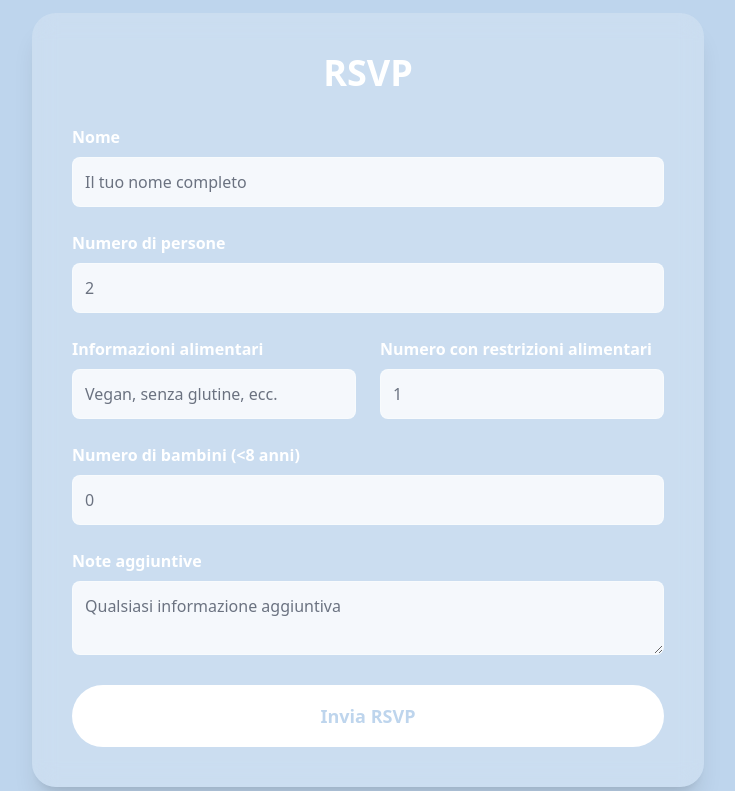
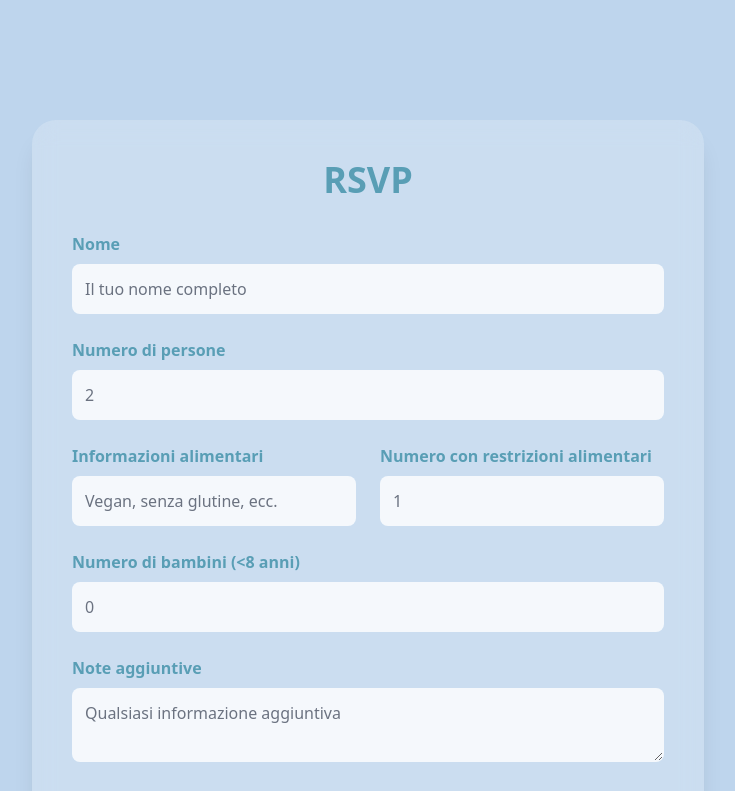
Before and after one commit to AlexFrancescon2/wedding-site, a React (Vite) app: page / in a window 1280 px wide. Shown: the part 880-1671 px from the top of the page, without its empty margins (272-1007 px from the left). Built offline with nearby package versions, Linux system fonts and the light colour scheme.

Commit message:
form layout

```diff
--- a/src/components/Form.tsx
+++ b/src/components/Form.tsx
@@ -44,21 +44,29 @@ export const Form = () => {
   };
 
   return (
-    <div className="relative h-[120vh] w-screen overflow-hidden bg-primary clip-trapezoid-both flex items-center justify-center">
-      <div id="rsvp-form" className="absolute top-[50px]" />
-
+    <div className="relative min-h-[120vh] w-screen overflow-hidden bg-primary clip-trapezoid-both flex items-center justify-center ">
+      <div id="rsvp-form" className="absolute top-[60px]" />
       <form
         onSubmit={handleSubmit(onSubmit)}
-        className="bg-white/20 backdrop-blur-md p-10 rounded-3xl max-w-2xl w-full text-black shadow-xl"
+        className="bg-white/20 backdrop-blur-md p-10 rounded-3xl max-w-2xl w-full text-black shadow-xl my-[200px]"
       >
-        <h2 className="text-4xl font-bold mb-8 text-center text-white">RSVP</h2>
+        <h2 className="text-4xl font-bold mb-8 text-center text-primarydark">
+          RSVP
+        </h2>
 
         {/* Name */}
         <div className="mb-6">
-          <label className="block mb-2 font-semibold text-white">Nome</label>
+          <label className="block mb-2 font-semibold text-primarydark">
+            Nome
+          </label>
           <input
             {...register("name", { required: "Inserisci il tuo nome" })}
-            className="w-full p-3 rounded-lg bg-white/80 text-black placeholder-gray-500 border border-white/30 focus:border-primary focus:ring focus:ring-primary/30 transition"
+            className="
+    w-full p-3 rounded-lg bg-white/80 text-black placeholder-gray-500
+    border border-transparent
+    focus:border-primarydark focus:outline-none
+    transition
+  "
             placeholder="Il tuo nome completo"
           />
           {errors.name && (
@@ -68,7 +76,7 @@ export const Form = () => {
 
         {/* Number of people */}
         <div className="mb-6">
-          <label className="block mb-2 font-semibold text-white">
+          <label className="block mb-2 font-semibold text-primarydark">
             Numero di persone
           </label>
           <input
@@ -77,7 +85,9 @@ export const Form = () => {
               required: "Indica il numero di persone",
               min: { value: 1, message: "Almeno 1 persona" },
             })}
-            className="w-full p-3 rounded-lg bg-white/80 text-black placeholder-gray-500 border border-white/30 focus:border-primary focus:ring focus:ring-primary/30 transition"
+            className="w-full p-3 rounded-lg bg-white/80 text-black placeholder-gray-500     border border-transparent
+    focus:border-primarydark focus:outline-none
+    transition"
             placeholder="2"
           />
           {errors.people && (
@@ -88,24 +98,28 @@ export const Form = () => {
         {/* Two fields side by side: Dietary info + number of people with dietary restrictions */}
         <div className="grid grid-cols-1 md:grid-cols-2 gap-6 mb-6">
           <div>
-            <label className="block mb-2 font-semibold text-white">
+            <label className="block mb-2 font-semibold text-primarydark">
               Informazioni alimentari
             </label>
             <input
               {...register("dietary")}
-              className="w-full p-3 rounded-lg bg-white/80 text-black placeholder-gray-500 border border-white/30 focus:border-primary focus:ring focus:ring-primary/30 transition"
+              className="w-full p-3 rounded-lg bg-white/80 text-black placeholder-gray-500     border border-transparent
+    focus:border-primarydark focus:outline-none
+    transition"
               placeholder="Vegan, senza glutine, ecc."
             />
           </div>
 
           <div>
-            <label className="block mb-2 font-semibold text-white">
+            <label className="block mb-2 font-semibold text-primarydark">
               Numero con restrizioni alimentari
             </label>
             <input
               type="number"
               {...register("dietaryCount")}
-              className="w-full p-3 rounded-lg bg-white/80 text-black placeholder-gray-500 border border-white/30 focus:border-primary focus:ring focus:ring-primary/30 transition"
+              className="w-full p-3 rounded-lg bg-white/80 text-black placeholder-gray-500     border border-transparent
+    focus:border-primarydark focus:outline-none
+    transition"
               placeholder="1"
             />
           </div>
@@ -113,25 +127,29 @@ export const Form = () => {
 
         {/* Number of kids */}
         <div className="mb-6">
-          <label className="block mb-2 font-semibold text-white">
+          <label className="block mb-2 font-semibold text-primarydark">
             Numero di bambini (&lt;8 anni)
           </label>
           <input
             type="number"
             {...register("kids")}
-            className="w-full p-3 rounded-lg bg-white/80 text-black placeholder-gray-500 border border-white/30 focus:border-primary focus:ring focus:ring-primary/30 transition"
+            className="w-full p-3 rounded-lg bg-white/80 text-black placeholder-gray-500     border border-transparent
+    focus:border-primarydark focus:outline-none
+    transition"
             placeholder="0"
           />
         </div>
 
         {/* Additional notes */}
         <div className="mb-6">
-          <label className="block mb-2 font-semibold text-white">
+          <label className="block mb-2 font-semibold text-primarydark">
             Note aggiuntive
           </label>
           <textarea
             {...register("notes")}
-            className="w-full p-3 rounded-lg bg-white/80 text-black placeholder-gray-500 border border-white/30 focus:border-primary focus:ring focus:ring-primary/30 transition"
+            className="w-full p-3 rounded-lg bg-white/80 text-black placeholder-gray-500     border border-transparent
+    focus:border-primarydark focus:outline-none
+    transition"
             placeholder="Qualsiasi informazione aggiuntiva"
           />
         </div>
@@ -140,7 +158,7 @@ export const Form = () => {
         <button
           type="submit"
           disabled={isSubmitting}
-          className="w-full py-4 bg-white text-primary font-semibold rounded-full hover:bg-white/90 transition text-lg"
+          className="w-full py-4 bg-white text-primarydark font-semibold rounded-full hover:bg-white/90 transition text-lg"
         >
           {isSubmitting ? "Invio..." : "Invia RSVP"}
         </button>
@@ -149,7 +167,7 @@ export const Form = () => {
       {showSuccess && (
         <SuccessPopup
           message="Grazie! RSVP ricevuto 🎉"
-          gifUrl="https://media.giphy.com/media/26xBwdIuRJiAIqHwA/giphy.gif"
+          gifUrl="https://i.pinimg.com/originals/ce/4e/74/ce4e7484ae0727138d035eea8155f600.gif"
           onClose={() => setShowSuccess(false)}
         />
       )}
--- a/src/components/SuccessPopup.tsx
+++ b/src/components/SuccessPopup.tsx
@@ -33,9 +33,9 @@ export const SuccessPopup = ({
               className="mx-auto mb-4 w-32 h-32"
             />
           )}
-          <h2 className="text-xl font-bold mb-2">{message}</h2>
+          <h2 className="text-xl font-bold mb-2 text-primarydark">{message}</h2>
           <button
-            className="mt-4 px-6 py-2 bg-primary text-white rounded-full font-semibold hover:bg-primary/80 transition"
+            className="mt-4 px-6 py-2 bg-primarydark text-white rounded-full font-semibold hover:bg-primary/80 transition"
             onClick={onClose}
           >
             Chiudi
--- a/tailwind.config.js
+++ b/tailwind.config.js
@@ -5,6 +5,7 @@ module.exports = {
       colors: {
         primary: "#BED5ED",
         primarydark: "#599eb5ff",
+        primarydark30: "#70a0afff",
         black: "#2E2E2E",
       },
       fontFamily: {
```
